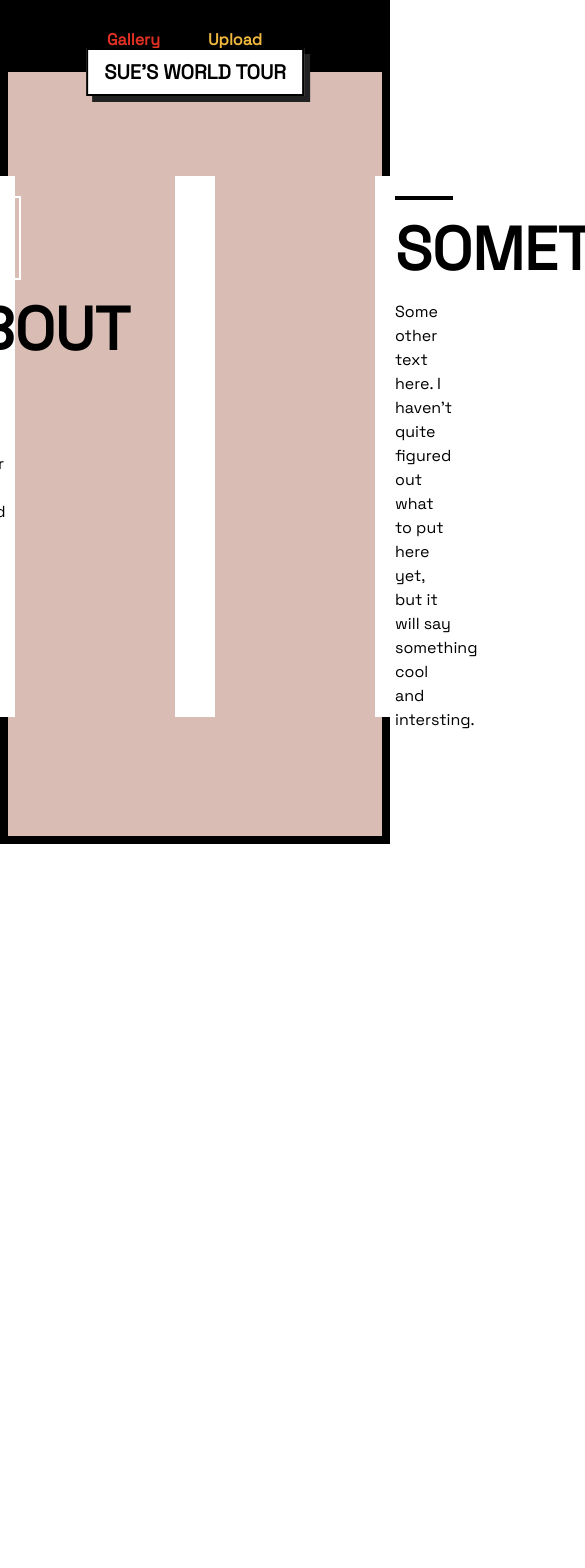
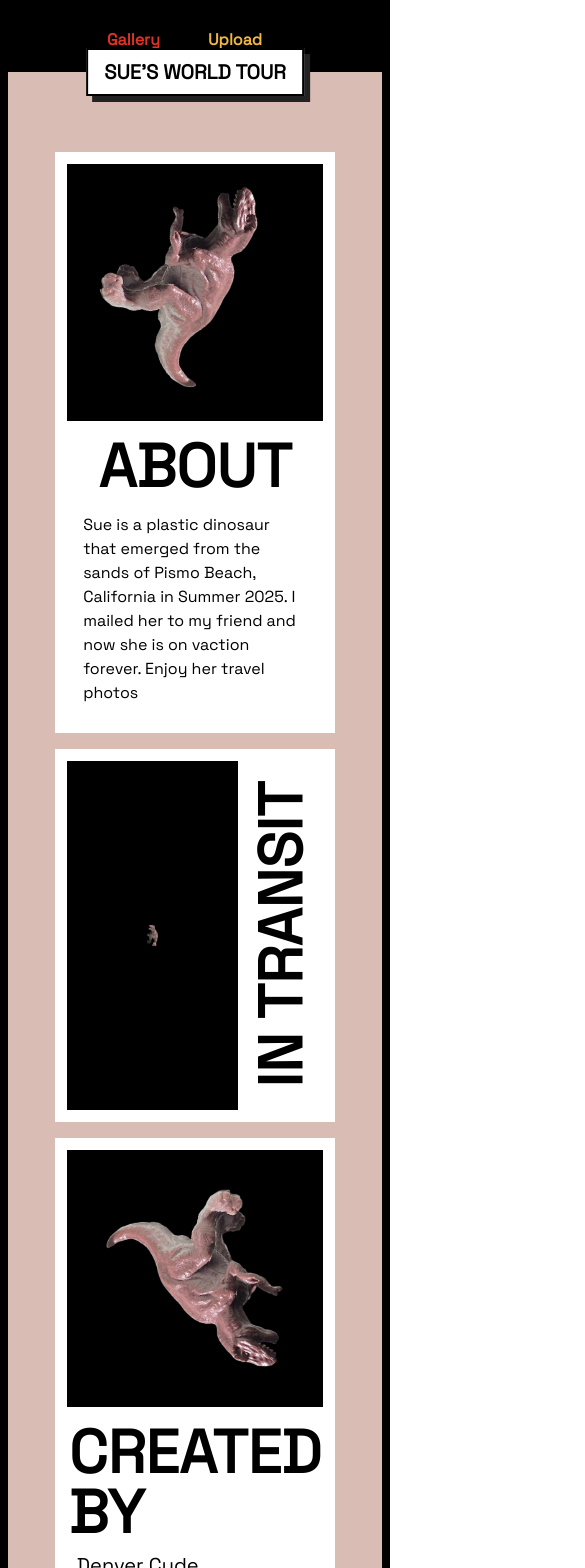
Before and after one commit to denvercude/sues-world-tour, a Next.js app: page / in a window 390 px wide. Shown: the top 1568 px of the page, 585 px wide, since content can reach past the window. Before the commit the page ends 884 px from the top, so only its background shows below. Built offline with nearby package versions, Linux system fonts and the light colour scheme.

Commit message:
fix(landing-page): add responsive styling for all containers

```diff
--- a/app/page.tsx
+++ b/app/page.tsx
@@ -1,32 +1,40 @@
 "use client";
 import TitleBar from "@/components/TitleBar";
 import { Text } from "@/components/retroui/Text";
+import Image from "next/image";
 
 export default function Home() {
   return (
     <main>
       <div className="h-screen w-screen">
-        <div className="h-full w-full border-8 bg-[#d9bcb4]">
+        <div className="w-full border-8 bg-[#d9bcb4] flex flex-col items-center">
           <TitleBar />
-          <div className="h-3/4 w-full flex justify-center items-center p-10">
-            <div className="w-1/3 h-full m-20 bg-white flex flex-col pt-5 px-5">
-              <div className="w-full h-4/6 bg-black">
-                <img src="/images/sue-1.jpeg" alt="sue" className="w-full h-full p-10 border-2 border-white" />
+          <div className="flex flex-col md:flex-row gap-4 p-4 w-5/6 h-3/4">
+            <div className="bg-white flex flex-col items-center w-full md:w-1/3 aspect-[3/4] p-3">
+              <div className="bg-black w-full flex-1 flex items-center justify-center">
+                <Image src="/images/sue-1.jpeg" alt="about" width={400} height={400} className="max-w-full max-h-full rotate-70 p-10" />
               </div>
-              <Text className="text-6xl font-bold pt-5">ABOUT</Text>
-              <Text className="pt-5">Sue is a plastic dinosaur who emerged from the sands of Pismo Beach, Ca. She will be on vacation forever. Enjoy her travel blog.</Text>
+              <div className="p-4 flex flex-col gap-4 items-center">
+                <Text className="text-black text-6xl font-black">ABOUT</Text>
+                <Text>Sue is a plastic dinosaur that emerged from the sands of Pismo Beach, California in Summer 2025. I mailed her to my friend and now she is on vaction forever. Enjoy her travel photos</Text>
+              </div>
             </div>
-            <div className="w-1/3 h-full m-20 bg-white flex relative py-5 px-5 overflow-hidden">
-              <div className="w-4/6 h-full bg-black" />
-              <Text className="absolute rotate-90 text-6xl font-bold left-50 bottom-5/12 whitespace-nowrap">
-                IN TRANSIT
-              </Text>
+            <div className="bg-white flex w-full md:w-1/3 aspect-[3/4] p-3">
+              <div className="bg-black flex-1 flex items-center justify-center">
+                <Image src="/images/sue-2.jpeg" alt="about" width={400} height={400} className="max-w-full max-h-full p-20" />
+              </div>
+              <div className="flex items-center justify-center w-1/3">
+                <Text className="text-black text-6xl rotate-[-90deg] font-black whitespace-nowrap">IN TRANSIT</Text>
+              </div>
             </div>
-            <div className="w-1/3 h-full m-20 bg-white flex flex-col pt-5 px-5">
-              <div className="w-full h-4/6 border-2 bg-black">
+            <div className="bg-white flex flex-col items-center w-full md:w-1/3 aspect-[3/4] p-3">
+              <div className="bg-black w-full flex-1 flex items-center justify-center">
+                <Image src="/images/sue-1.jpeg" alt="about" width={400} height={1000} className="max-w-full max-h-full rotate-180 p-10" />
               </div>
-              <Text className="text-6xl font-bold pt-5">SOMETHING</Text>
-              <Text className="pt-5">{"Some other text here. I haven't quite figured out what to put here yet, but it will say something cool and intersting."}</Text>
+              <div className="p-4">
+                <Text className="text-black text-6xl font-black">CREATED BY</Text>
+                <Text className="text-black text-xl p-2">Denver Cude</Text>
+              </div>
             </div>
           </div>
         </div>
--- a/components/TitleBar.tsx
+++ b/components/TitleBar.tsx
@@ -7,11 +7,11 @@ export default function TitleBar() {
         <div className="flex justify-center items-center h-32 md:h-40 w-full relative">
             <div className="w-full h-full flex flex-col">
                 <div className="bg-black h-1/2 flex justify-end items-center gap-12 pr-30">
-                    <Link href="./gallery">
-                        <Text className="text-[#e23123] font-bold">Gallery</Text>
+                    <Link href="./gallery" aria-label="Navigate to photo gallery">
+                        <Text className="text-[#e23123] font-bold hover:underline focus:outline-none focus:ring-2 focus:ring-white">Gallery</Text>
                     </Link>
-                    <Link href="./upload">
-                        <Text className="text-[#f0b83e] font-bold">Upload</Text>
+                    <Link href="./upload" aria-label="Navigate to upload page">
+                        <Text className="text-[#f0b83e] font-bold hover:underline focus:outline-none focus:ring-2 focus:ring-white">Upload</Text>
                     </Link>
                 </div>
                 <div className="h-1/2"></div>
```
Also changed, not shown: public/images/sue-2.jpeg (added).
